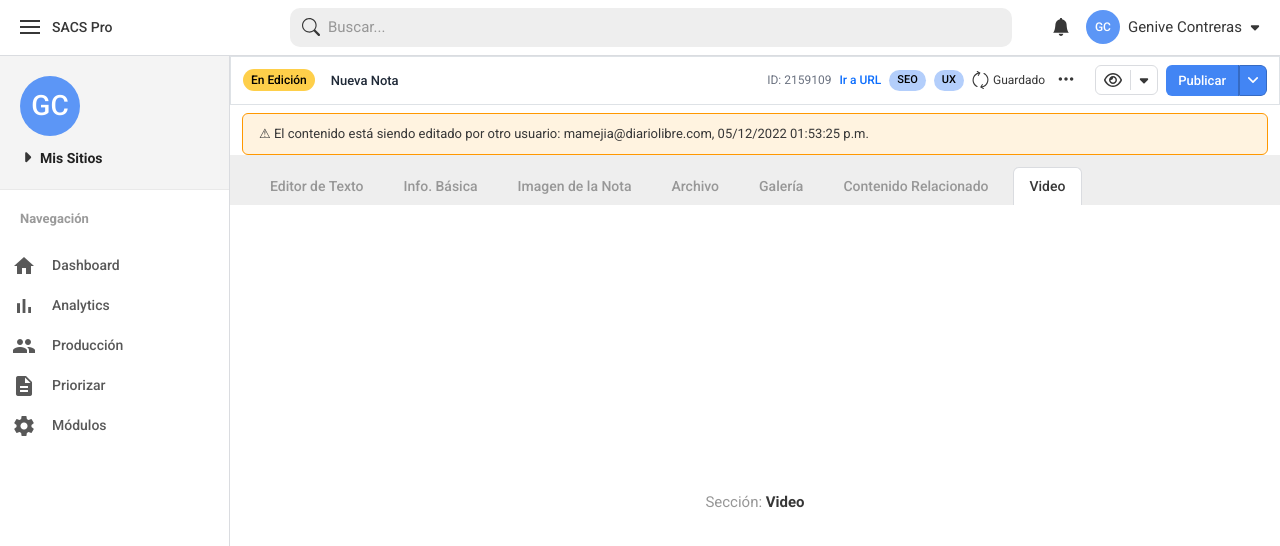
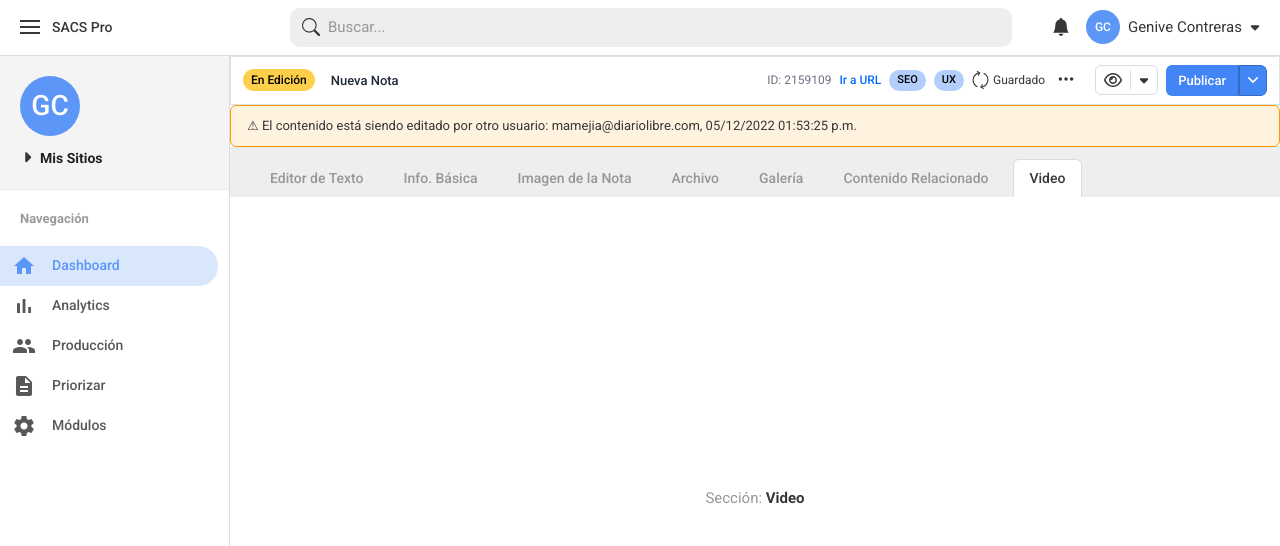
Before and after one commit to gabyflo/sacs-pro-prototype, a React (Vite) app: page /editor/video in a window 1280 px wide. Shown: the top 546 px of the page. Built offline with nearby package versions, Linux system fonts and the light colour scheme.

Commit message:
Fix sidebar active state on editor routes and remove warning banner margin
Co-Authored-By: Claude Sonnet 4.6 <noreply@anthropic.com>

```diff
--- a/src/app/pages/EditorShell.tsx
+++ b/src/app/pages/EditorShell.tsx
@@ -136,7 +136,7 @@ export default function EditorShell() {
       </div>
 
       {/* Warning Banner */}
-      <div className="bg-[#fff3e0] border border-[#ff9800] rounded-[6px] mx-3 mt-2 px-4 py-2.5 shrink-0">
+      <div className="bg-[#fff3e0] border border-[#ff9800] rounded-[6px] px-4 py-2.5 shrink-0">
         <p className="text-[#373737] text-[13px]">⚠ El contenido está siendo editado por otro usuario: mamejia@diariolibre.com, 05/12/2022 01:53:25 p.m.</p>
       </div>
 
--- a/src/app/pages/Layout.tsx
+++ b/src/app/pages/Layout.tsx
@@ -1,4 +1,4 @@
-import { Outlet, useNavigate } from "react-router";
+import { Outlet, useNavigate, useLocation } from "react-router";
 import svgPaths from "../../imports/MacBookPro161/svg-0qah9wh58v";
 
 function SearchIcon() {
@@ -44,6 +44,7 @@ const NAV_ITEMS = [
 
 export default function Layout() {
   const navigate = useNavigate();
+  const location = useLocation();
 
   return (
     <div className="flex flex-col h-screen bg-white font-['Roboto',sans-serif] overflow-hidden">
@@ -91,7 +92,9 @@ export default function Layout() {
             <span className="text-[13px] font-bold text-[#212121] opacity-45">Navegación</span>
           </div>
           {NAV_ITEMS.map(({ icon, label, path }) => {
-            const isActive = location.pathname === path || (path === "/" && location.pathname === "/");
+            const isActive =
+              location.pathname === path ||
+              (path === "/" && location.pathname.startsWith("/editor"));
             return (
               <button
                 key={label}
```
